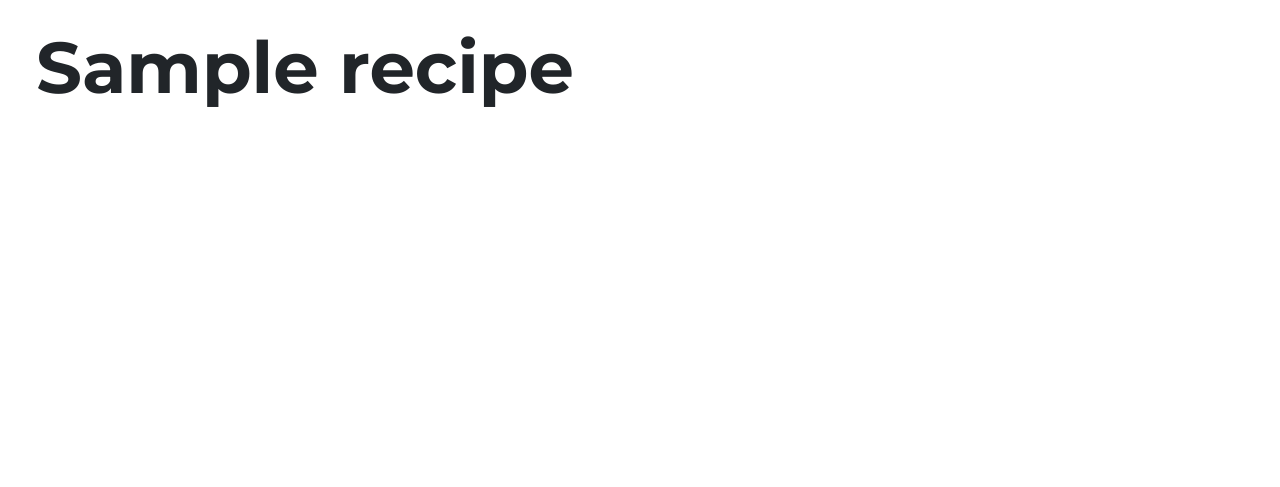
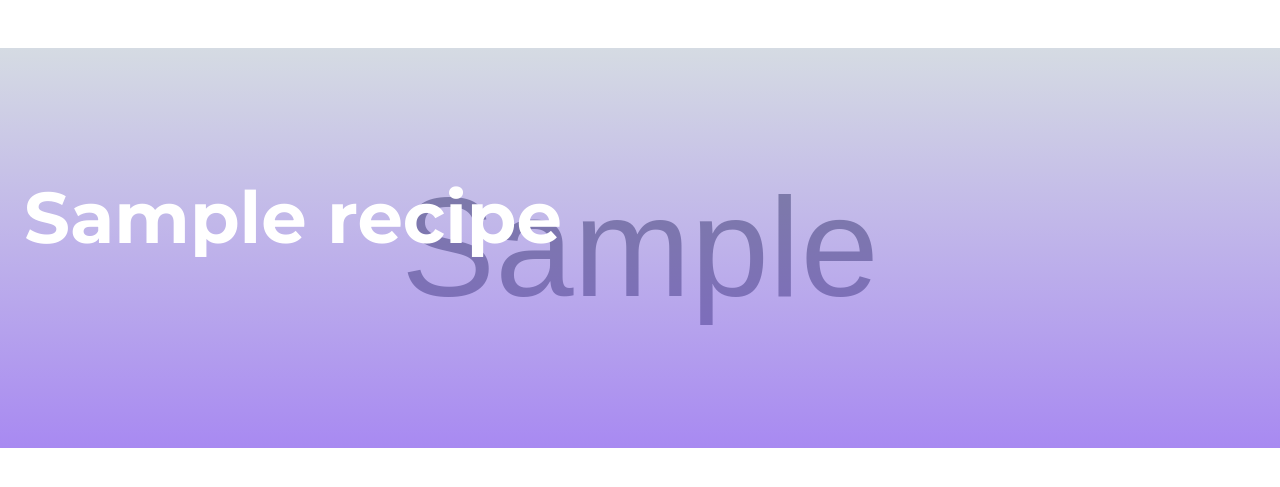
Before and after one commit to CodeMasterWinter/EricaOne, a Django app: template EricaOne/templates/EricaOne/recipe.html in a window 1280 px wide. Shown: the part 144-631 px from the top of the page. Run offline with Django 4.2, Linux system fonts and the light colour scheme; the template is opened without the code that fills it: most values are stand-ins (such as "Sample title", 1, 10 or a date in 2020); grey boxes marked "Sample" are stand-in pictures; data that the repository does not hold is empty; some libraries are stand-ins or nearby versions.

Commit message:
added recipe header

```diff
--- a/EricaOne/static/EricaOne/recipe.css
+++ b/EricaOne/static/EricaOne/recipe.css
@@ -2,6 +2,37 @@
     font-family: 'Montserrat';
 }
 
-.page-header {
+.container-fluid {
+    padding: 0;
+}
+
+header {
+    height: 50vh;
+    position: relative;
+}
+
+.header-backdrop {
+    top: 0;
+    left: 0;
+    width: 100%;
+    height: 100%;
+    position: absolute;
+    background-image: linear-gradient(to top, #7d3cff83, #00000000);
+}
+
+.header-img {
+    top: 0;
+    left: 0;
+    width: 100%;
+    height: 100%;
+    position: absolute;
+    object-fit: cover;
+}
+
+.header-title {
+    z-index: 10;
+    bottom: 45%;
+    color: #ffffff;
     font-weight: 700;
+    position: absolute;
 }
--- a/EricaOne/templates/EricaOne/recipe.html
+++ b/EricaOne/templates/EricaOne/recipe.html
@@ -6,7 +6,11 @@
 {% endblock %}
 
 {% block content %}
-    <h2 class="page-header display-2 p-4">
-        {{recipe}}
-    </h2>
+    <header class="mt-5">
+        {% if recipe.image %}
+            <img src="{{recipe.image.url}}" alt="{{recipe}} as page header" class="header-img img-fluid">
+        {% endif %}
+        <h2 class="display-2 header-title mx-4">{{recipe}}</h2>
+        <div class="header-backdrop"></div>
+    </header>
 {% endblock %}
```
